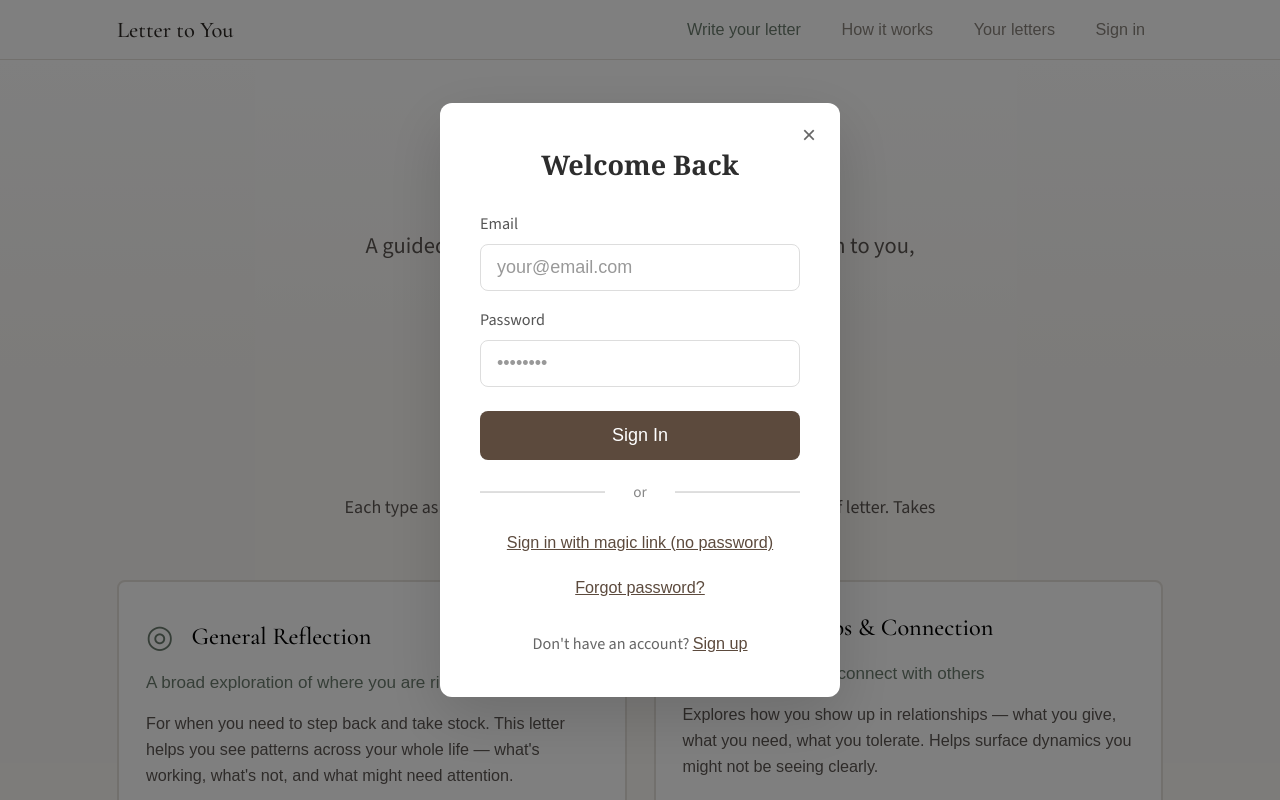
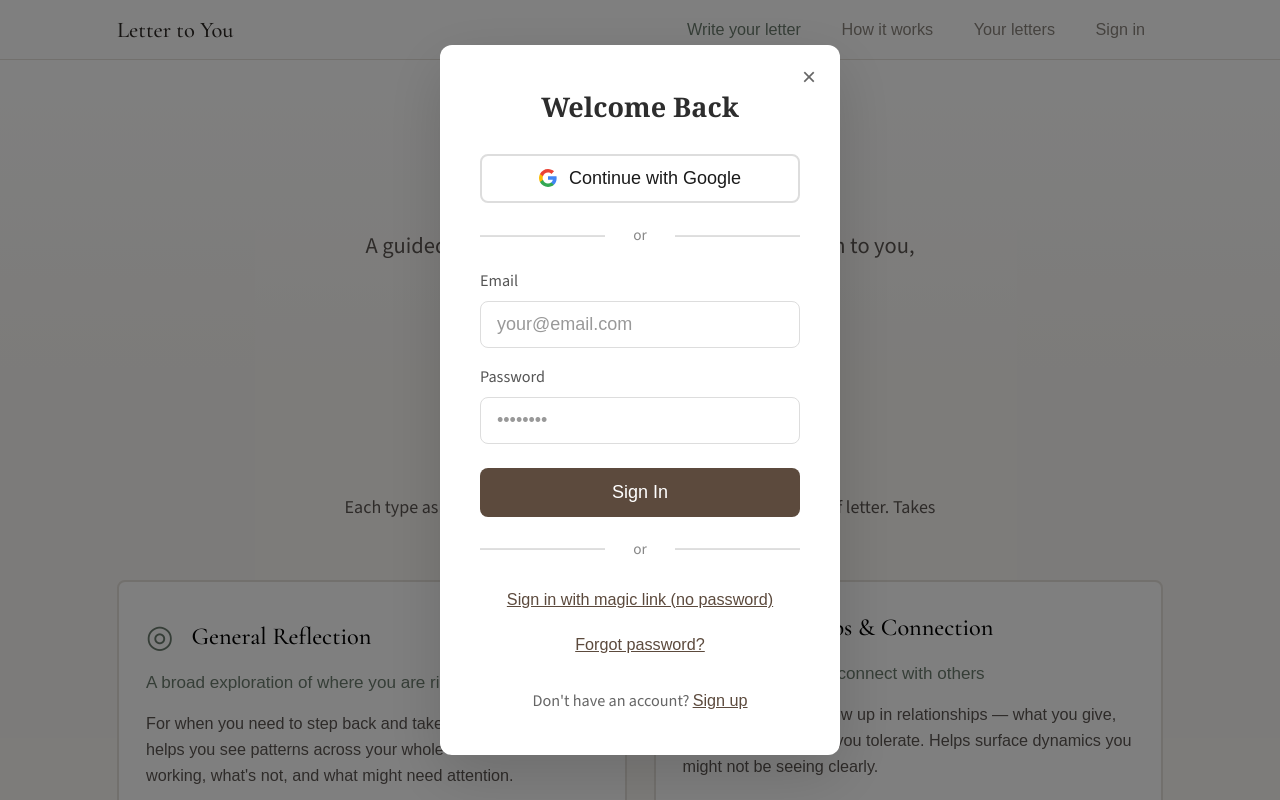
Before and after one commit to sturner103/letter-to-you, a React (Vite) app: page / in a window 1280 px wide. Both pictures are taken after a click on the button "Sign in". Shown: the top 800 px of the page. Built offline with nearby package versions, Linux system fonts and the light colour scheme.

Commit message:
Add Google sign-in

```diff
--- a/src/auth-styles.css
+++ b/src/auth-styles.css
@@ -136,6 +136,43 @@
   cursor: not-allowed;
 }
 
+/* Google Sign-in Button */
+.google-sign-in-btn {
+  display: flex;
+  align-items: center;
+  justify-content: center;
+  gap: 12px;
+  width: 100%;
+  padding: 12px 24px;
+  background: #ffffff;
+  color: #1a1a1a;
+  border: 2px solid #ddd;
+  border-radius: 8px;
+  font-size: 1rem;
+  font-weight: 500;
+  cursor: pointer;
+  transition: background 0.2s, border-color 0.2s, box-shadow 0.2s;
+}
+
+.google-sign-in-btn:hover:not(:disabled) {
+  background: #f8f8f8;
+  border-color: #ccc;
+  box-shadow: 0 2px 4px rgba(0, 0, 0, 0.1);
+}
+
+.google-sign-in-btn:active:not(:disabled) {
+  transform: scale(0.98);
+}
+
+.google-sign-in-btn:disabled {
+  opacity: 0.6;
+  cursor: not-allowed;
+}
+
+.google-sign-in-btn svg {
+  flex-shrink: 0;
+}
+
 .auth-divider {
   display: flex;
   align-items: center;
--- a/src/components/Auth/AuthModal.jsx
+++ b/src/components/Auth/AuthModal.jsx
@@ -10,9 +10,25 @@
   const [loading, setLoading] = useState(false);
   const [message, setMessage] = useState({ type: '', text: '' });
 
-  const { signIn, signUp, signInWithMagicLink, resetPassword } = useAuth();
+  const { signIn, signUp, signInWithMagicLink, signInWithGoogle, resetPassword } = useAuth();
 
   if (!isOpen) return null;
+
+  const handleGoogleSignIn = async () => {
+    setLoading(true);
+    setMessage({ type: '', text: '' });
+
+    try {
+      await signInWithGoogle();
+      // Note: This will redirect to Google, so onClose won't be called here
+    } catch (error) {
+      setMessage({
+        type: 'error',
+        text: error.message || 'Failed to sign in with Google.'
+      });
+      setLoading(false);
+    }
+  };
 
   const handleSubmit = async (e) => {
     e.preventDefault();
@@ -96,6 +112,29 @@
           <div className={`auth-message ${message.type}`}>
             {message.text}
           </div>
+        )}
+
+        {(mode === 'login' || mode === 'signup') && (
+          <>
+            <button
+              type="button"
+              className="google-sign-in-btn"
+              onClick={handleGoogleSignIn}
+              disabled={loading}
+            >
+              <svg width="18" height="18" viewBox="0 0 18 18" fill="none" xmlns="http://www.w3.org/2000/svg">
+                <path d="M17.64 9.2c0-.637-.057-1.251-.164-1.84H9v3.481h4.844c-.209 1.125-.843 2.078-1.796 2.717v2.258h2.908c1.702-1.567 2.684-3.874 2.684-6.615z" fill="#4285F4"/>
+                <path d="M9.003 18c2.43 0 4.467-.806 5.956-2.18l-2.909-2.26c-.806.54-1.836.86-3.047.86-2.344 0-4.328-1.584-5.036-3.711H.96v2.332C2.44 15.983 5.485 18 9.003 18z" fill="#34A853"/>
+                <path d="M3.964 10.712c-.18-.54-.282-1.117-.282-1.71 0-.593.102-1.17.282-1.71V4.96H.957C.347 6.175 0 7.55 0 9.002c0 1.452.348 2.827.957 4.042l3.007-2.332z" fill="#FBBC05"/>
+                <path d="M9.003 3.58c1.321 0 2.508.454 3.44 1.345l2.582-2.58C13.464.891 11.428 0 9.002 0 5.485 0 2.44 2.017.96 4.958L3.967 7.29c.708-2.127 2.692-3.71 5.036-3.71z" fill="#EA4335"/>
+              </svg>
+              Continue with Google
+            </button>
+
+            <div className="auth-divider">
+              <span>or</span>
+            </div>
+          </>
         )}
 
         <form onSubmit={handleSubmit} className="auth-form">
--- a/src/hooks/useAuth.jsx
+++ b/src/hooks/useAuth.jsx
@@ -138,10 +138,21 @@
     return data;
   };
 
+  // Sign in with Google
+  const signInWithGoogle = async () => {
+    const { data, error } = await supabase.auth.signInWithOAuth({
+      provider: 'google',
+      options: {
+        redirectTo: `${window.location.origin}/auth/callback`
+      }
+    });
+
+    if (error) throw error;
+    return data;
+  };
+
   // Force clear all Supabase auth storage
   const forceSignOut = useCallback(() => {
-    console.log('Force clearing auth storage...');
-
     // Clear all possible Supabase storage keys
     const keysToRemove = [];
 
@@ -163,7 +174,6 @@
 
     // Remove all found keys
     keysToRemove.forEach(({ storage, key }) => {
-      console.log(`Removing ${storage}Storage key: ${key}`);
       if (storage === 'local') {
         localStorage.removeItem(key);
       } else {
@@ -174,14 +184,10 @@
     // Update state immediately
     setUser(null);
     setProfile(null);
-
-    console.log('Auth storage cleared');
   }, []);
 
   // Sign out with timeout protection
   const signOut = useCallback(async () => {
-    console.log('signOut called');
-
     // Create a promise that rejects after timeout
     const timeoutPromise = new Promise((_, reject) => {
       setTimeout(() => reject(new Error('Sign out timed out')), 3000);
@@ -193,9 +199,7 @@
         supabase.auth.signOut(),
         timeoutPromise
       ]);
-      console.log('Supabase signOut succeeded');
     } catch (error) {
-      console.warn('Supabase signOut failed or timed out:', error.message);
       // Continue anyway - we'll force clear storage
     }
 
@@ -234,6 +238,7 @@
     signUp,
     signIn,
     signInWithMagicLink,
+    signInWithGoogle,
     signOut,
     forceSignOut,
     updateProfile,
```
